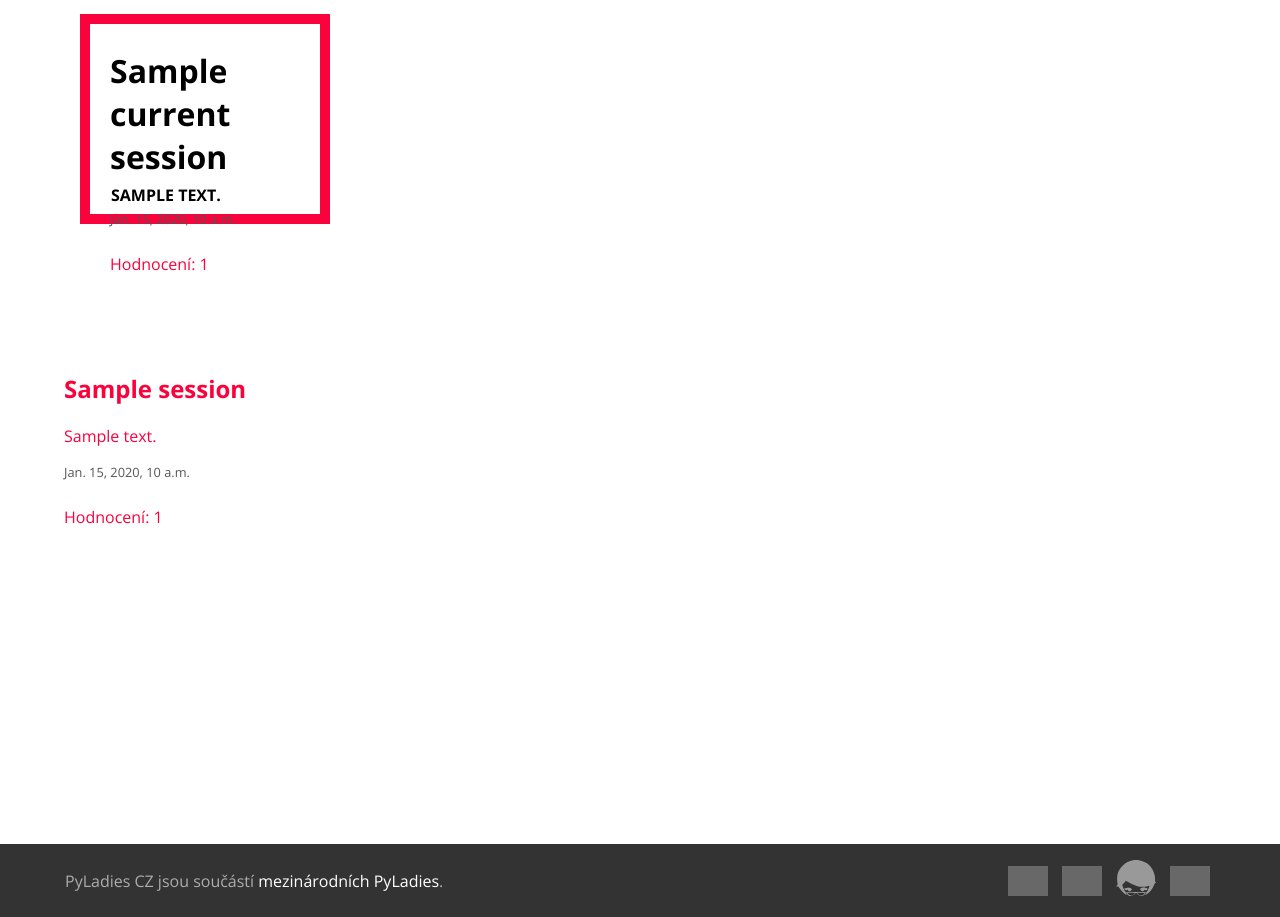
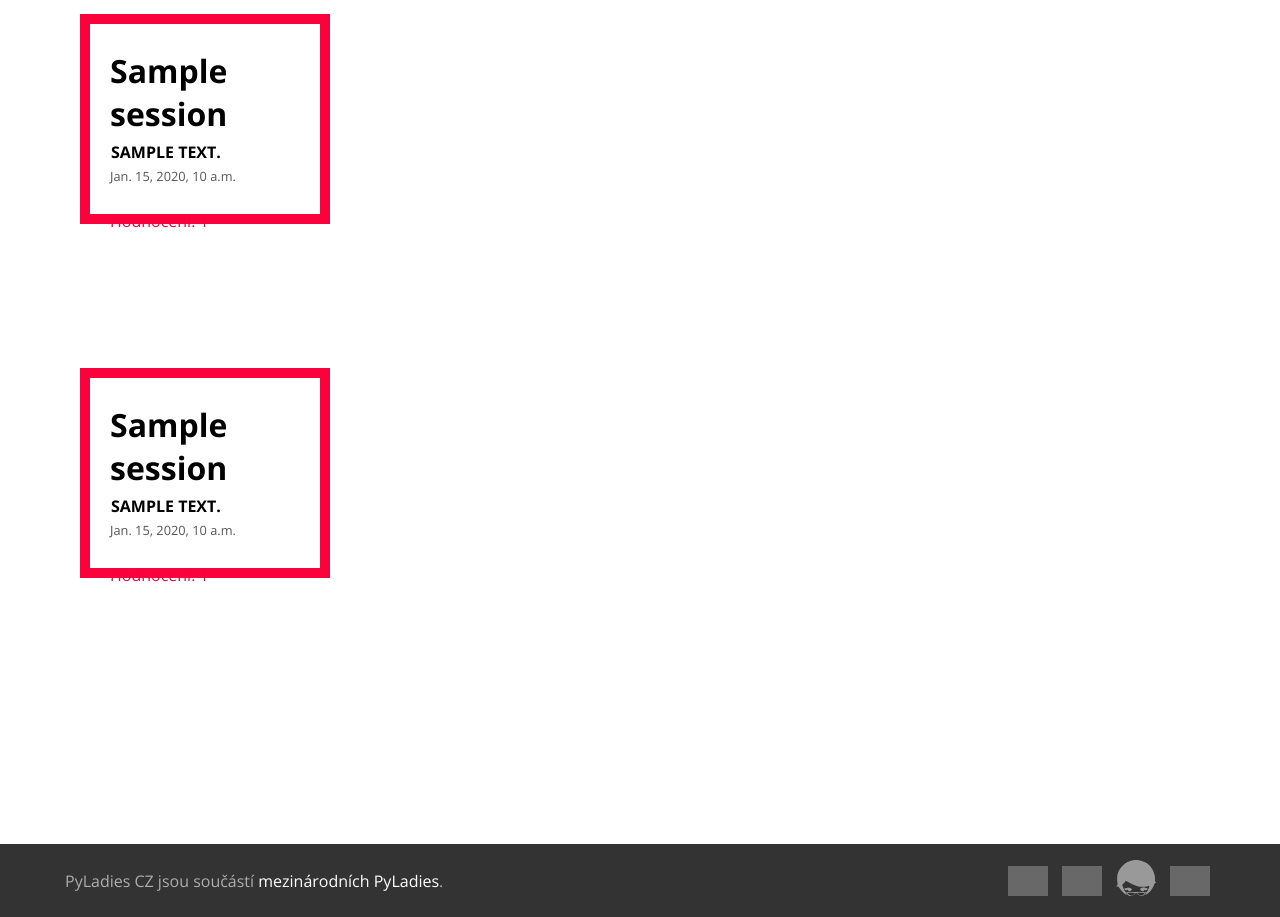
Before and after one commit to PyLadiesCZ/Zpetnovazebnik, a Django app: template feedback/blog/templates/things/session_list.html in a window 1280 px wide. Shown: the part 202-1119 px from the top of the page. Run offline with Django 3.2, Linux system fonts and the light colour scheme; tables that the repository leaves empty hold one stand-in row (values such as "Sample post"); the template is opened without the code that fills it: values that come from a table or form of the project are taken from there, most other values are stand-ins (such as "Sample title", 1, 10 or a date in 2020); grey boxes are pictures that could not be loaded.

Commit message:
OK version

```diff
--- a/feedback/blog/static/css/style.css
+++ b/feedback/blog/static/css/style.css
@@ -63,23 +63,23 @@
     font-size: 1.8em;
     margin-right: 20px;
 }
-.post {
+.session {
     border: 10px solid #fa023c;
     padding: 20px;
     margin-bottom: 1em;
     display: block;
     width: 100%;
 }
-.post h2 {
+.session h2 {
     margin: 5px 0 10px;
     color: black;
     font-weight: 600;
     font-size: 2em;
 }
-.post p, .post h1 a:visited {
+.session p, .session h1 a:visited {
     color: #000000;
 }
-.post-lesson {
+.session-lesson {
     display: block;
 }
 .logo2{
@@ -99,12 +99,12 @@
     min-height: 100%;
     margin-bottom: 93px;
 }
-.post-list, .post-detail {
+.session-list, .session-detail {
     width: 100%;
     background-color: white;
     overflow: auto;
 }
-.post p{
+.session p{
     font-weight: 600;
     text-transform: uppercase;
     margin: 0px 0 0;
@@ -148,10 +148,10 @@
     background-color: #e00218;
     color: white;
 }
-.post-detail label {
+.session-detail label {
     display: none;
 }
-.post-detail textarea {
+.session-detail textarea {
     padding: 6px 10px 0;
     border: 10px solid #fa023c;
     width: 100%;
@@ -159,7 +159,7 @@
     display: block;
     font-size: 1em;
 }
-.post-form {
+.session-form {
     margin-top: 1em;
 }
 .footer {
@@ -201,10 +201,10 @@
     body{
         padding: 0;
     }
-    .post-detail {
+    .session-detail {
         padding: 2em;
     }
-    .post-detail .post {
+    .session-detail .session {
         margin: 0;
     }
     .logo2 {
@@ -214,12 +214,12 @@
     .current_session {
         padding: 0 1.2em ;
     }
-    .post{
+    .session{
         margin: 1em;
         width: 250px;
         height: 210px;
     }
-    .post-list {
+    .session-list {
         padding: 1em;
         display: -webkit-box;
         display: -ms-flexbox;
@@ -253,7 +253,7 @@
     .header-text{
         position: absolute;
     }
-    .post-list .post:hover{
+    .session-list .session:hover{
         border: 10px solid #e00218;
     }
     .current_session {
@@ -263,10 +263,10 @@
     .comments {
         width: 100%;
     }
-    .post-list {
+    .session-list {
          padding: 2em 4em 5em;
     }
-    .post-detail{
+    .session-detail{
         padding: 6em 5em;
     }
     .header-text>h1 {
--- a/feedback/blog/templates/404.html
+++ b/feedback/blog/templates/404.html
@@ -1,7 +1,7 @@
 {% extends 'things/base.html'  %}
 
 {% block content %}
-<div class="post-detail">
+<div class="session-detail">
     <h1>404 Error</h1>
     <p>You've run into a page that doesn't exist!</p>
 </div>
--- a/feedback/blog/templates/500.html
+++ b/feedback/blog/templates/500.html
@@ -1,7 +1,7 @@
 {% extends 'things/base.html'  %}
 
 {% block content %}
-<div class="post-detail">
+<div class="session-detail">
     <h1>500 Error</h1>
     <p>You've run into an error!</p>
 </div>
--- a/feedback/blog/templates/things/add_comment_to_session.html
+++ b/feedback/blog/templates/things/add_comment_to_session.html
@@ -1,7 +1,7 @@
 {% extends 'things/base.html' %}
 
 {% block content %}
-<div class="post-detail">
+<div class="session-detail">
 
     <div class="comments">
         <div class="comment-header">
@@ -20,7 +20,7 @@
         Jen do toho!
         Zpětná vazba je anonymní.</p>
     </div>
-    <form method="POST" class="post-form">
+    <form method="session" class="session-form">
         {% csrf_token %}
         {{ form }}
         <div class="btn-save">
--- a/feedback/blog/templates/things/course_list.html
+++ b/feedback/blog/templates/things/course_list.html
@@ -3,11 +3,11 @@
 {% block content %}
 
 
-<div class="post-list">
+<div class="session-list">
     nenen
 {% for course in courses %}
     <a href="{% url 'session_list' course_name=course.course_name %}">
-        <div class="post">
+        <div class="session">
             <p>{{ course.course_name }}</p>
         </div>
     </a>
--- a/feedback/blog/templates/things/session_detail.html
+++ b/feedback/blog/templates/things/session_detail.html
@@ -1,8 +1,8 @@
 {% extends 'things/base.html' %}
 
 {% block content %}
-<div class="post-detail">
-    <div class="post">
+<div class="session-detail">
+    <div class="session">
         <h2>{{ session.title }}</h2>
         <p>{{ session.text|linebreaksbr }}</p>
         {% if session.published_date %}
--- a/feedback/blog/templates/things/session_list.html
+++ b/feedback/blog/templates/things/session_list.html
@@ -1,29 +1,31 @@
 {% extends 'things/base.html' %}
 
 {% block content %}
-{% if sessions.count >= 1 %}
+{% if sessions.count > 1 %}
     <h2 class="current_session">Aktuální lekce:</h2>
 {% endif %}
-<div class="post-list">
+<div class="session-list">
+    {% for session in current_sessions %}
         <a href="{% url 'session_detail' course_name=course.course_name pk=session.pk %}">
-            <div class="post">
-                <h2>{{ current_session.title }}</h2>
-                <p>{{ current_session.text|linebreaksbr }}</p>
+            <div class="session">
+                <h2>{{ session.title }}</h2>
+                <p>{{ session.text|linebreaksbr }}</p>
                 <div class="date">
-                    {{ current_session.published_date }}
+                    {{ session.published_date }}
                 </div>
-                    {% if current_session.comments.count == 0 %}
+                    {% if session.comments.count == 0 %}
                         <spnt>Přidej první hodnocení!</span>
                     {% else %}
-                        <spnt>Hodnocení: {{ current_session.comments.count }}</span>
+                        <spnt>Hodnocení: {{ session.comments.count }}</span>
                     {% endif %}
             </div>
         </a>
+    {% endfor %}
 </div>
-{% if sessions.count >= 1 %}
+{% if sessions.count > 1 %}
     <h2 class="current_session">Proběhlé lekce:</h2>
 {% endif %}
-<div class="post-list">
+<div class="session-list">
     {% for session in past_sessions %}
         <a href="{% url 'session_detail' course_name=course.course_name pk=session.pk %}">
             <div class="session">
```
Also changed, not shown: feedback/blog/views.py (+4 -4 lines).
